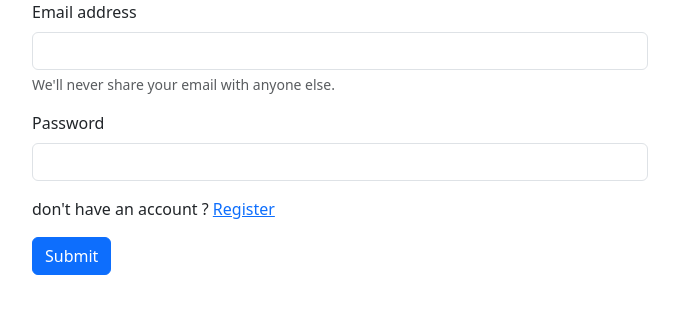
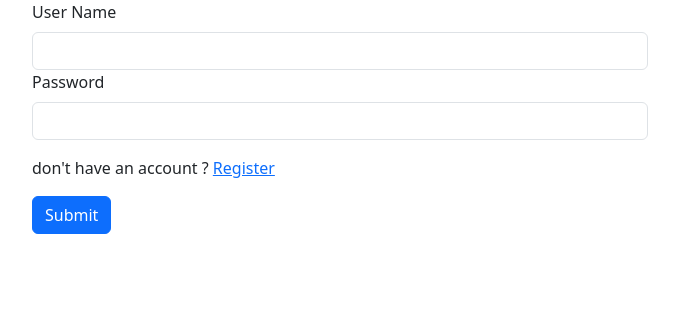
Before and after one commit to fsocietym/fsocietym, a Django app: page /login/ in a window 1280 px wide. Shown: the part 56-370 px from the top of the page, without its empty margins (300-979 px from the left). Run offline with Django 5.2, Linux system fonts and the light colour scheme.

Commit message:
Login And Logout Functionality Added

```diff
--- a/First_django_proj/urls.py
+++ b/First_django_proj/urls.py
@@ -33,7 +33,8 @@ urlpatterns = [
     path('delete_recipe/<id>', delete_recipe, name='delete_recipe'),
 
     path('login/', login_page, name='login'),
-    path('register/', register, name='/register'),
+    path('register/', register, name='register'),
+    path('logout/', logout_page, name='logout'),
 
 
     path('admin/', admin.site.urls),
--- a/home/templates/base.html
+++ b/home/templates/base.html
@@ -10,8 +10,13 @@
       <a href="/" class="navbar-brand" style="padding-left: 30px;">Noor's Recipe</a>
       <form class="form-inline">
         <div>
-            <a href="/login" class="btn text-success">Login/Register</a>
-            <a href='/add_recipes' class="btn btn-outline-success my-2 my-sm-0">Add Recipe</a>
+          {%if request.user.is_authenticated%}
+            <a href='/logout' type="button" class="btn btn-danger">logout</a>
+          {% else %}
+          <a href="/login" class="btn text-success">Login/Register</a>
+          {% endif %}
+          <a href='/add_recipes' class="btn btn-outline-success my-2 my-sm-0">Add Recipe</a>
+
         </div>
       </form>
   </nav>
--- a/home/templates/login.html
+++ b/home/templates/login.html
@@ -6,10 +6,15 @@
   <form method="post">
     {%csrf_token%}
     <div class="mb-3">
-          <label for="exampleInputEmail1" class="form-label">Email address</label>
-          <input name="email" type="email" class="form-control" id="exampleInputEmail1" aria-describedby="emailHelp">
-          <div id="emailHelp" class="form-text">We'll never share your email with anyone else.</div>
+      {%if messages%}
+      {%for message in messages%}
+      <div class="alert alert-warning" role="alert">
+        {{message}}
       </div>
+      {% endfor %}
+      {% endif %}
+      <label for="exampleInputEmail1" class="form-label">User Name</label>
+      <input name="user_name" type="text" class="form-control" id="exampleInputEmail1" aria-describedby="emailHelp">
       <div class="mb-3">
         <label for="exampleInputPassword1" class="form-label">Password</label>
         <input name="password" type="password" class="form-control" id="exampleInputPassword1">
--- a/home/views.py
+++ b/home/views.py
@@ -3,6 +3,7 @@ from django.contrib.auth.models import User
 from django.http import HttpResponse
 from .models import *
 from django.contrib import messages
+from django.contrib.auth import authenticate, login, logout
 # Create your views here.
 
 def home(response):
@@ -81,6 +82,22 @@ def update_recipe(response, id):
 
 
 def login_page(response):
+    if response.method == 'POST':
+        user_name = response.POST.get('user_name')
+        user_pass = response.POST.get('password')
+        user_name_filter = User.objects.filter(username=user_name)
+
+        if not user_name_filter.exists():
+            messages.info(response, 'Username Does\'t Exist.')
+            return redirect('/login')
+        else:
+            user_cred = authenticate(username=user_name, password=user_pass)
+            if user_cred:
+                login(response, user_cred)
+                return redirect('/')
+            else:
+                messages.info(response, 'incorrect password')
+                return redirect('/login')
     return render(response, 'login.html')
 
 def register(response):
@@ -103,3 +120,7 @@ def register(response):
         user.save()
         return redirect('/login')
     return render(response, 'register.html')
+
+def logout_page(request):
+    logout(request)
+    return redirect('/')
```
Also changed, not shown: home/templates/explore_recipe.html (+7 -3 lines), db.sqlite3. Lines whose indentation alone changed are shown as unchanged.
